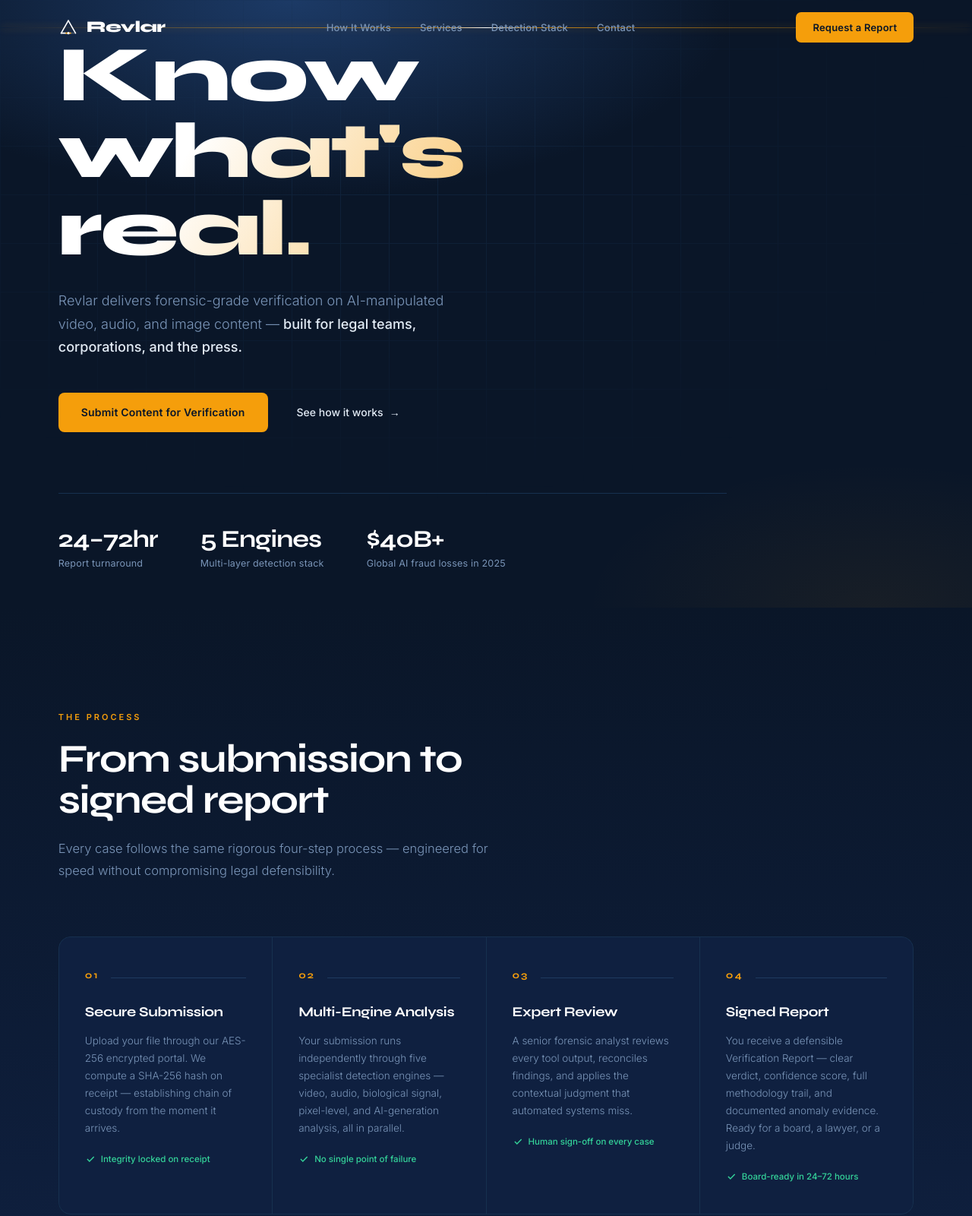
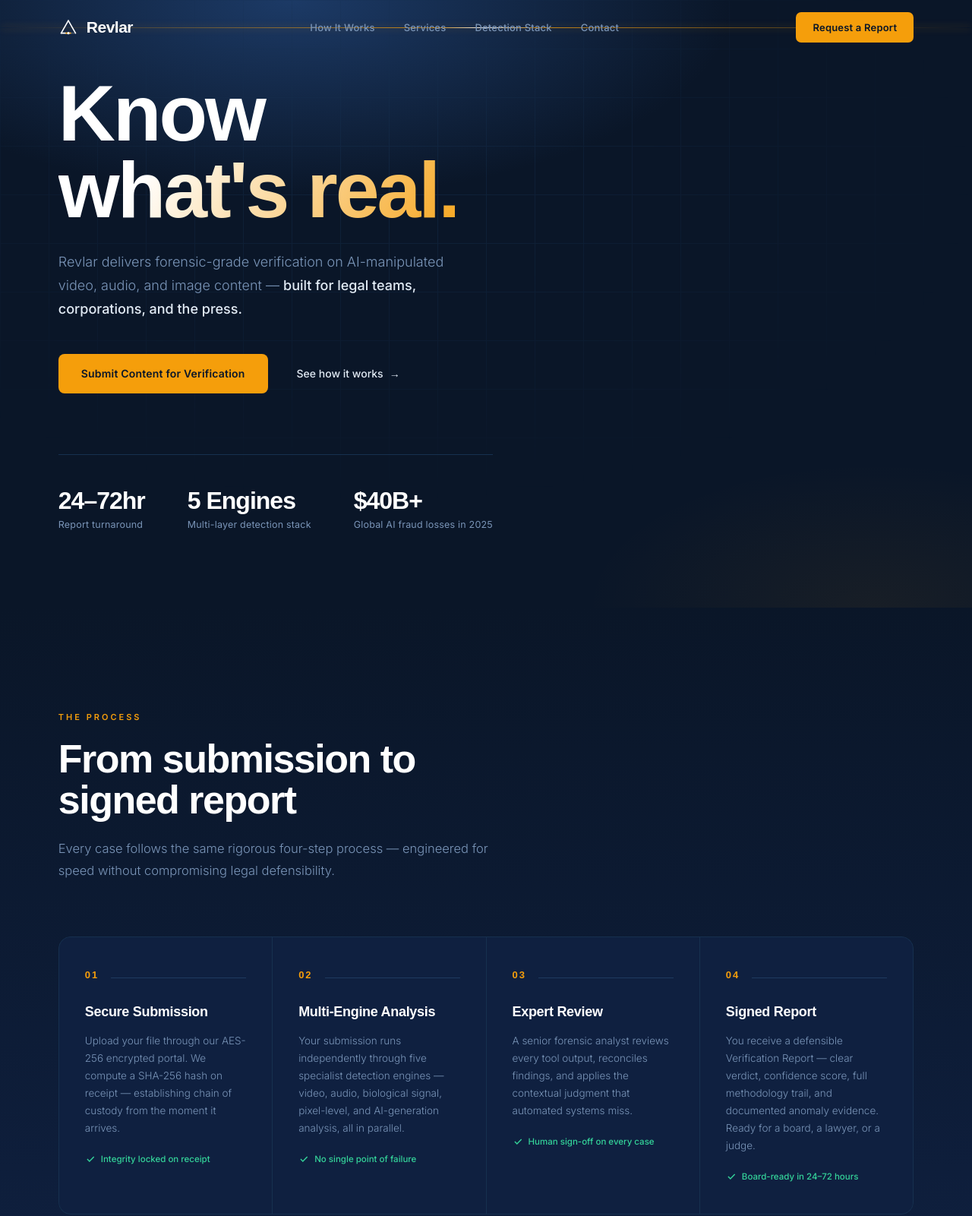
Before and after one commit to jaybrooks55/revlar-website, a plain HTML site: page index.html in a window 1280 px wide. Shown: the top 1601 px of the page at 76% size. Drawn offline with Linux system fonts and the light colour scheme; a web font is replaced by a local one.

Commit message:
Add files via upload

```diff
--- a/index.html
+++ b/index.html
@@ -1,5 +1,6 @@
 <!DOCTYPE html><html lang="en"><head><meta charset="UTF-8"/><meta name="viewport" content="width=device-width,initial-scale=1.0"/><title>Revlar — Know What's Real</title>
-<link href="https://fonts.googleapis.com/css2?family=Syne:wght@600;700;800&family=Inter:wght@300;400;500;600&display=swap" rel="stylesheet"/>
+<link href="https://fonts.googleapis.com/css2?family=Inter:wght@300;400;500;600&display=swap" rel="stylesheet"/>
+<link href="https://api.fontshare.com/v2/css?f[]=satoshi@500,600,700,800,900&display=swap" rel="stylesheet"/>
 <style>
 *,*::before,*::after{box-sizing:border-box;margin:0;padding:0}
 :root{--base:#0A1628;--surface:#0F2040;--card:#1A3258;--amber:#F59E0B;--body:#E2EBF5;--success:#34D399;--muted:#7A95B8;--border:#1E3A5F;--border-soft:#16304f}
@@ -13,7 +14,7 @@ nav.scrolled{background:rgba(10,22,40,.85);backdrop-filter:blur(20px) saturate(1
 .nav-logo{display:flex;align-items:center;gap:11px;text-decoration:none}
 .nav-logo-mark{width:26px;height:24px;transition:transform .4s cubic-bezier(.16,1,.3,1)}
 .nav-logo:hover .nav-logo-mark{transform:scale(1.08)}
-.nav-logo-text{font-family:'Syne',sans-serif;font-size:21px;font-weight:800;color:#fff;letter-spacing:-.5px}
+.nav-logo-text{font-family:'Satoshi',sans-serif;font-size:21px;font-weight:800;color:#fff;letter-spacing:-.5px}
 .nav-links{display:flex;gap:38px;list-style:none}
 .nav-links a{color:var(--muted);text-decoration:none;font-size:13px;font-weight:500;transition:color .25s;letter-spacing:.2px}
 .nav-links a:hover{color:#fff}
@@ -33,7 +34,7 @@ nav.scrolled{background:rgba(10,22,40,.85);backdrop-filter:blur(20px) saturate(1
 .hdot{width:6px;height:6px;border-radius:50%;background:var(--amber);box-shadow:0 0 0 0 rgba(245,158,11,.5);animation:pulse 2.4s cubic-bezier(.4,0,.6,1) infinite}
 @keyframes pulse{0%{box-shadow:0 0 0 0 rgba(245,158,11,.5)}70%{box-shadow:0 0 0 6px rgba(245,158,11,0)}100%{box-shadow:0 0 0 0 rgba(245,158,11,0)}}
 .hbadge span{font-size:12px;font-weight:500;color:var(--amber);letter-spacing:.6px}
-.hh1{font-family:'Syne',sans-serif;font-size:clamp(48px,8.5vw,104px);font-weight:800;line-height:.98;letter-spacing:-3px;color:#fff;margin-bottom:28px}
+.hh1{font-family:'Satoshi',sans-serif;font-size:clamp(48px,8.5vw,104px);font-weight:900;line-height:.98;letter-spacing:-3px;color:#fff;margin-bottom:28px}
 .hh1 .line2{display:block;color:transparent;background:linear-gradient(120deg,#fff 20%,var(--amber) 100%);-webkit-background-clip:text;background-clip:text}
 .hsub{font-size:18px;color:var(--muted);line-height:1.7;max-width:520px;margin-bottom:44px;font-weight:300}
 .hsub strong{color:var(--body);font-weight:500}
@@ -44,14 +45,14 @@ nav.scrolled{background:rgba(10,22,40,.85);backdrop-filter:blur(20px) saturate(1
 .btn-s:hover{color:var(--amber);gap:12px}
 .hstats{display:flex;gap:56px;margin-top:80px;padding-top:44px;border-top:1px solid var(--border-soft);flex-wrap:wrap}
 .stat{position:relative}
-.sv{font-family:'Syne',sans-serif;font-size:32px;font-weight:700;color:#fff;line-height:1;letter-spacing:-1px}
+.sv{font-family:'Satoshi',sans-serif;font-size:32px;font-weight:700;color:#fff;line-height:1;letter-spacing:-1px}
 .sl{font-size:12.5px;color:var(--muted);margin-top:6px;letter-spacing:.2px}
 
 /* SECTIONS */
 section{padding:130px 6%;position:relative}
 .sec-head{max-width:600px;margin-bottom:72px}
 .sec-lbl{display:inline-block;font-size:11px;font-weight:600;letter-spacing:3px;text-transform:uppercase;color:var(--amber);margin-bottom:18px}
-.sec-h{font-family:'Syne',sans-serif;font-size:clamp(30px,4.5vw,52px);font-weight:700;color:#fff;letter-spacing:-1.5px;line-height:1.05;margin-bottom:22px}
+.sec-h{font-family:'Satoshi',sans-serif;font-size:clamp(30px,4.5vw,52px);font-weight:700;color:#fff;letter-spacing:-1.5px;line-height:1.05;margin-bottom:22px}
 .sec-sub{font-size:16.5px;color:var(--muted);line-height:1.75;font-weight:300}
 
 /* HOW */
@@ -60,10 +61,10 @@ section{padding:130px 6%;position:relative}
 .step{background:var(--surface);padding:40px 34px;position:relative;transition:background .4s}
 .step:hover{background:var(--card)}
 .step-top{display:flex;align-items:baseline;justify-content:space-between;margin-bottom:24px}
-.snum{font-family:'Syne',sans-serif;font-size:13px;font-weight:700;color:var(--amber);letter-spacing:2px}
+.snum{font-family:'Satoshi',sans-serif;font-size:13px;font-weight:700;color:var(--amber);letter-spacing:2px}
 .sline{flex:1;height:1px;background:var(--border);margin-left:16px;transition:background .4s}
 .step:hover .sline{background:rgba(245,158,11,.4)}
-.stitle{font-family:'Syne',sans-serif;font-size:18px;font-weight:700;color:#fff;margin-bottom:12px;letter-spacing:-.3px}
+.stitle{font-family:'Satoshi',sans-serif;font-size:18px;font-weight:700;color:#fff;margin-bottom:12px;letter-spacing:-.3px}
 .sdesc{font-size:13.5px;color:var(--muted);line-height:1.7;font-weight:300}
 .stag{display:flex;align-items:center;gap:7px;margin-top:20px;font-size:11.5px;font-weight:500;color:var(--success)}
 
@@ -85,9 +86,9 @@ section{padding:130px 6%;position:relative}
 .sc.feat{border-color:rgba(245,158,11,.5)}
 .fbadge{position:absolute;top:0;right:28px;background:var(--amber);color:#0A1628;font-size:10px;font-weight:700;padding:5px 13px;border-radius:0 0 7px 7px;letter-spacing:.5px;text-transform:uppercase}
 .sicon{width:44px;height:44px;border-radius:10px;background:rgba(245,158,11,.1);border:1px solid rgba(245,158,11,.2);display:flex;align-items:center;justify-content:center;margin-bottom:22px;font-size:20px}
-.sname{font-family:'Syne',sans-serif;font-size:18px;font-weight:700;color:#fff;margin-bottom:10px;letter-spacing:-.3px}
+.sname{font-family:'Satoshi',sans-serif;font-size:18px;font-weight:700;color:#fff;margin-bottom:10px;letter-spacing:-.3px}
 .sdescr{font-size:13px;color:var(--muted);line-height:1.7;margin-bottom:22px;font-weight:300}
-.sprice{font-family:'Syne',sans-serif;font-size:24px;font-weight:700;color:var(--amber);letter-spacing:-.5px}
+.sprice{font-family:'Satoshi',sans-serif;font-size:24px;font-weight:700;color:var(--amber);letter-spacing:-.5px}
 .sprice span{font-size:13px;font-weight:400;color:var(--muted);font-family:'Inter',sans-serif}
 .sdets{margin-top:22px;padding-top:22px;border-top:1px solid var(--border)}
 .sdet{display:flex;align-items:center;gap:9px;font-size:12.5px;color:var(--muted);margin-bottom:9px}
@@ -118,7 +119,7 @@ textarea{resize:vertical;min-height:120px}
 /* FOOTER */
 footer{background:#070f1f;padding:36px 6%;display:flex;justify-content:space-between;align-items:center;border-top:1px solid var(--border-soft);flex-wrap:wrap;gap:16px}
 .flogo{display:flex;align-items:center;gap:10px}
-.flogo-text{font-family:'Syne',sans-serif;font-size:17px;font-weight:800;color:var(--muted);letter-spacing:-.5px}
+.flogo-text{font-family:'Satoshi',sans-serif;font-size:17px;font-weight:800;color:var(--muted);letter-spacing:-.5px}
 .flogo-tag{font-size:12px;color:#3d5a7d;font-style:italic;margin-left:6px}
 .fcopy{font-size:12px;color:#2e4a6a}
 .flinks{display:flex;gap:26px}
@@ -348,7 +349,7 @@ footer{background:#070f1f;padding:36px 6%;display:flex;justify-content:space-bet
       </form>
       <div id="fs" style="display:none;background:linear-gradient(135deg,rgba(52,211,153,.08),transparent);border:1px solid var(--success);border-radius:10px;padding:26px;margin-top:16px;text-align:center">
         <div style="font-size:26px;margin-bottom:8px">✓</div>
-        <div style="font-family:'Syne',sans-serif;font-size:16px;font-weight:700;color:var(--success);margin-bottom:6px">Inquiry received</div>
+        <div style="font-family:'Satoshi',sans-serif;font-size:16px;font-weight:700;color:var(--success);margin-bottom:6px">Inquiry received</div>
         <div style="font-size:13px;color:var(--muted)">We'll respond within two business hours.</div>
       </div>
     </div>
```
